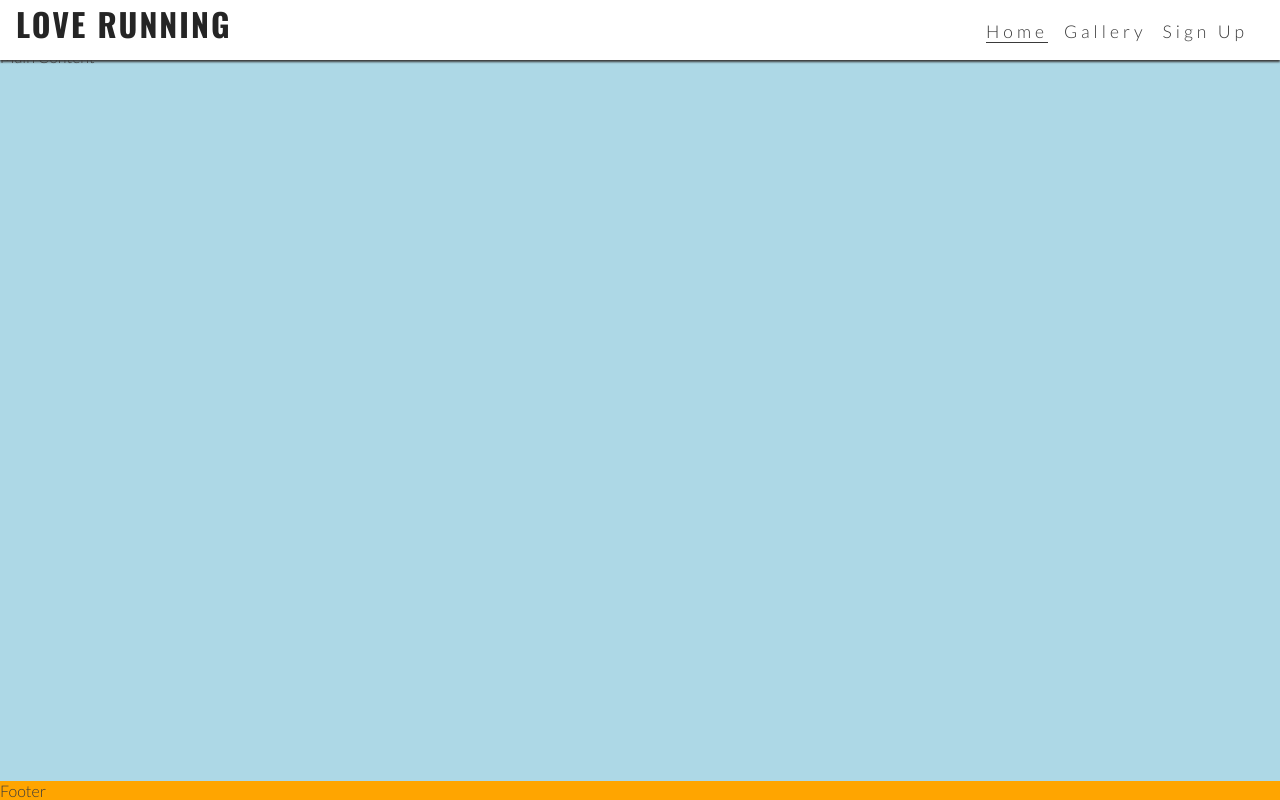
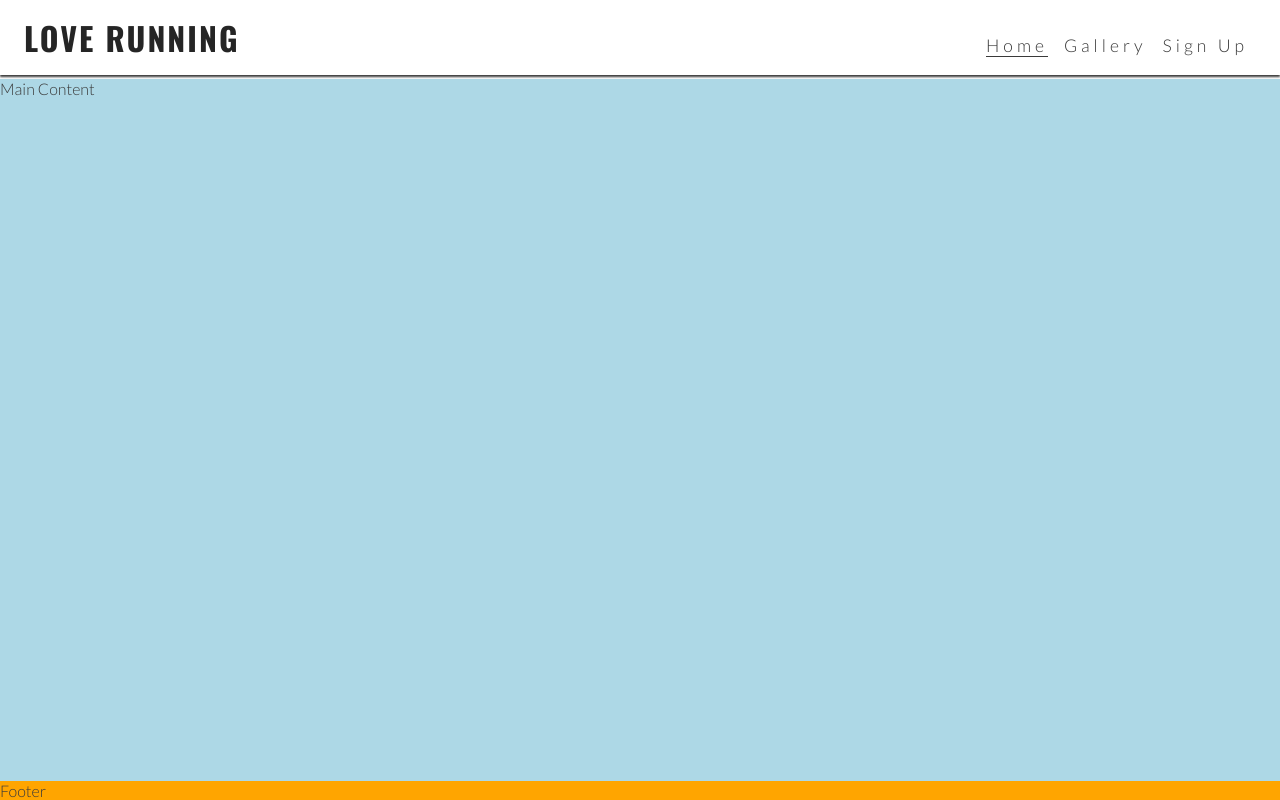
Before and after one commit to AdamFcode/loverunning, a plain HTML site: page index.html in a window 1280 px wide. Drawn offline with nearby package versions, Linux system fonts and the light colour scheme.

Commit message:
Make logo larger, push main down to show under larger header

```diff
--- a/assets/css/style.css
+++ b/assets/css/style.css
@@ -117,4 +117,16 @@ footer {
     .nav-toggle-label {
         display:none;
     }
+
+    #logo {
+        font-size: 200%;
+        line-height: 75px;
+        margin: 0 0.5rem;
+    }
+
+    /* Main content */
+    main {
+        /* Push main content down to accomodate larger header */
+        margin-top: 79px;
+    }
 }
```
